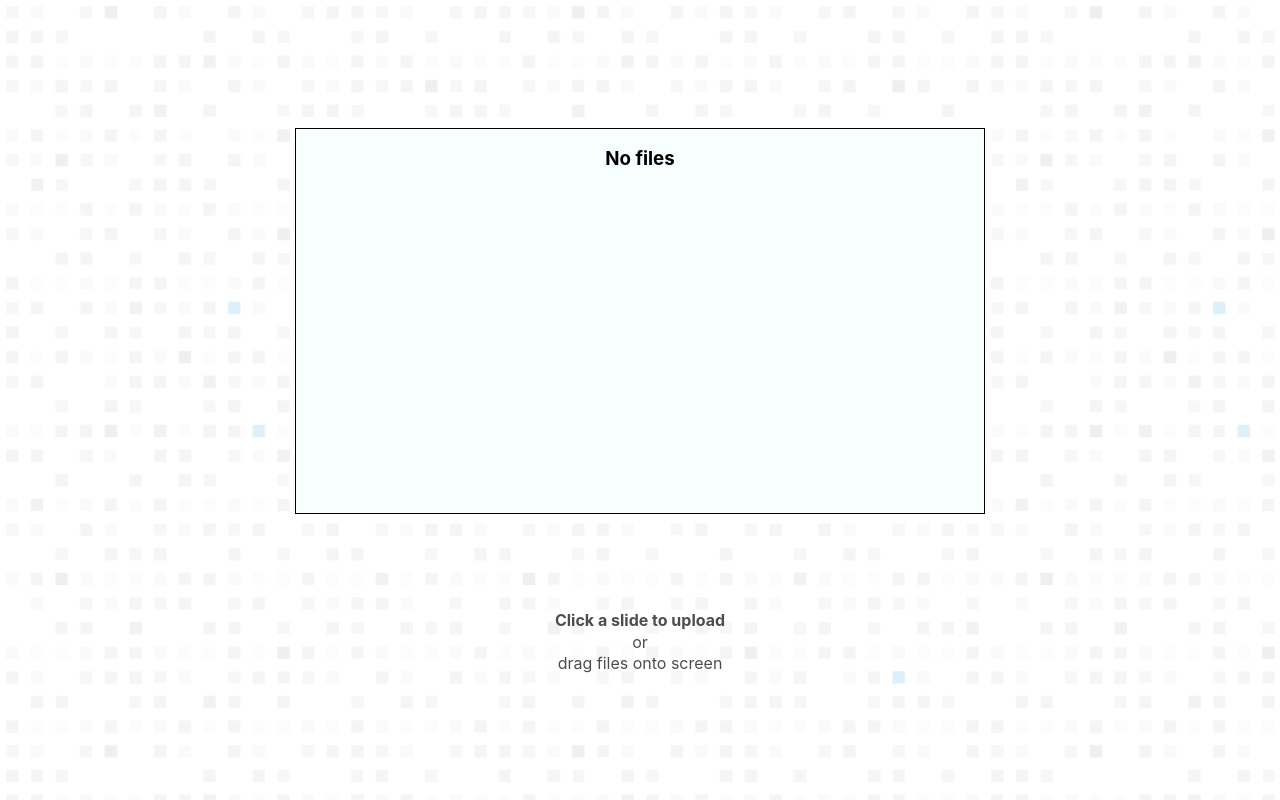
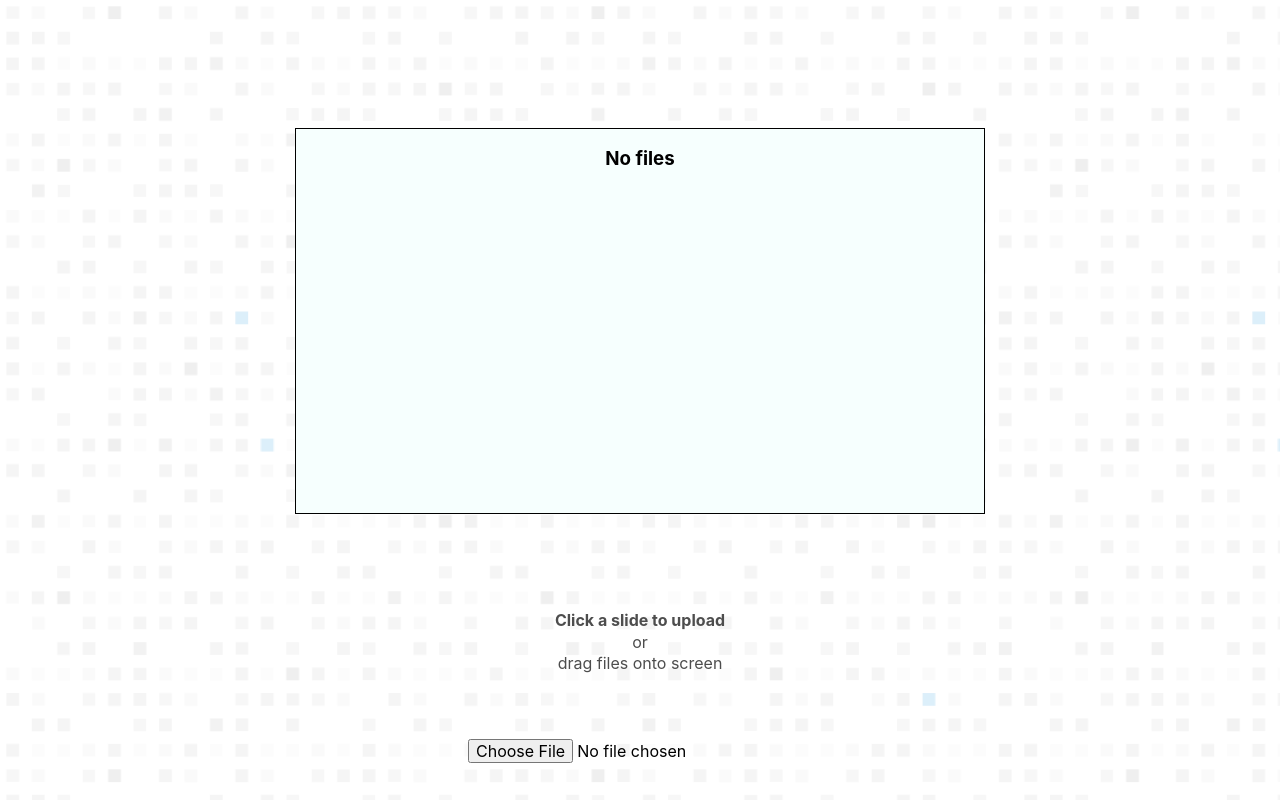
Before and after one commit to blutuu/slide-uploader, a React (Create React App) app: page / in a window 1280 px wide. Built offline with nearby package versions, Linux system fonts and the light colour scheme.

Commit message:
House cleaning
Cleaning up some minor issues with the code.

```diff
--- a/src/Components/DragDrop.js
+++ b/src/Components/DragDrop.js
@@ -49,11 +49,19 @@
         return React.cloneElement(child, null);
       })}
 
-      <div className="tc f5 mt4 mb5" id="drag-drop-message">
-        <strong>Click a slide to upload</strong>
-        <span>or</span>
-        <span>drag files onto screen</span>
-      </div>
+      <form
+        action=""
+        className="slide-upload-form"
+        encType="multipart/form-data"
+      >
+        <div className="tc f5 mt4 mb5" id="drag-drop-message">
+          <strong>Click a slide to upload</strong>
+          <span>or</span>
+          <span>drag files onto screen</span>
+        </div>
+        <input type="file" name="slideFile" id="slide-input" />
+        <label className="button" htmlFor="slide-input"></label>
+      </form>
     </div>
   );
 };
--- a/src/Components/Slide.js
+++ b/src/Components/Slide.js
@@ -25,6 +25,7 @@
   background-repeat: no-repeat;
   background-size: contain;
   background-position: center;
+  box-shadow: 3px 3px 5px 0px #00000059;
   user-select: none;
 
   > img {
@@ -152,7 +153,6 @@
         onMouseDown={deleteButtonClicked}
       />
       <img src={imageFile.url} draggable="false" alt={imageFile.name} />
-      <input type="file" name="slideFile" className="slide_input" />
     </SlideItem>
   );
 };
--- a/src/Components/SlideContainer.js
+++ b/src/Components/SlideContainer.js
@@ -33,7 +33,7 @@
 
   const slides = droppedFiles.map((image, key) => (
     <Slide
-      key={image.name}
+      key={image.name + key}
       imageFile={image}
       setSlideDrag={setSlideDrag}
       droppedFiles={droppedFiles}
--- a/src/Redux/reducers.js
+++ b/src/Redux/reducers.js
@@ -34,12 +34,13 @@
       return Object.assign({}, state, {
         isDragging: false,
         droppedFiles: [...state.droppedFiles, ...action.payload],
+        error: "",
       });
 
     case PROCESS_FILE_DROP_FAILED:
       return Object.assign({}, state, {
         isDragging: false,
-        error: action.payload,
+        error: action.payload.message,
       });
 
     case UPDATE_SLIDE_FILES:
--- a/src/Utility/handlers.js
+++ b/src/Utility/handlers.js
@@ -30,8 +30,8 @@
   let promisesToAwait = [];
 
   if (files) {
-    for (var i = 0; i < files.length; i++) {
-      promisesToAwait.push(extractFileData(files[i]));
+    for (const file of files) {
+      promisesToAwait.push(extractFileData(file));
     }
   }
 
@@ -40,7 +40,7 @@
   });
 
   console.log("\n");
-  console.log(extractedData);
+  console.log(`ExtractedData: ${extractedData}`);
 
   return extractedData;
 };
--- a/src/Utility/helpers.js
+++ b/src/Utility/helpers.js
@@ -3,11 +3,10 @@
 
   let rawFile = file.getAsFile();
 
-  if (rawFile.type.startsWith("image/")) {
-  }
   let promise = new Promise((resolve, reject) => {
     let reader = new FileReader();
 
+    if (!rawFile.type.startsWith("image/")) reject(new Error("Not an image"));
     reader.readAsDataURL(rawFile);
     reader.onload = () => {
       resolve({ name: rawFile.name, url: reader.result });
--- a/src/index.js
+++ b/src/index.js
@@ -12,9 +12,9 @@
 const logger = createLogger();
 const rootReducer = slideReducer;
 const store = createStore(
-  rootReducer
-  // applyMiddleware(logger)
-  // window.__REDUX_DEVTOOLS_EXTENSION__ && window.__REDUX_DEVTOOLS_EXTENSION__()
+  rootReducer,
+  // applyMiddleware(logger),
+  window.__REDUX_DEVTOOLS_EXTENSION__ && window.__REDUX_DEVTOOLS_EXTENSION__()
 );
 
 ReactDOM.render(
```
Also changed, not shown: 1 other file (tests, documents, lock files or other folders).
